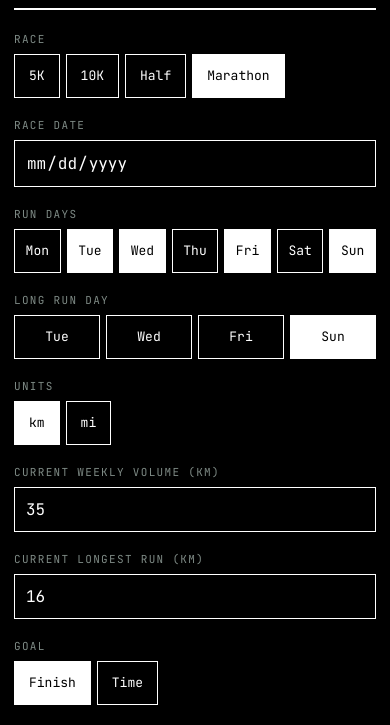
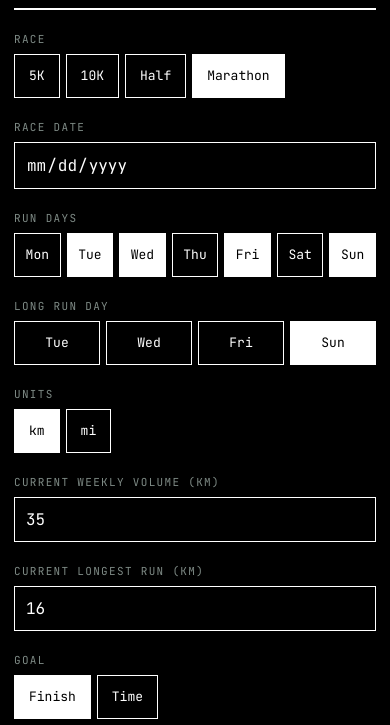
Before and after one commit to bprateeek/plan-run, a plain HTML site: page index.html in a window 390 px wide. Shown: the part 75-800 px from the top of the page. Drawn offline with Linux system fonts and the light colour scheme.

Commit message:
small screen fix

```diff
--- a/index.html
+++ b/index.html
@@ -130,6 +130,12 @@
         gap: 20px;
         grid-template-columns: repeat(auto-fit, minmax(180px, 1fr));
         margin-bottom: 22px;
+      }
+      @media (max-width: 600px) {
+        .grid {
+          grid-template-columns: 1fr;
+          gap: 22px;
+        }
       }
       label.lab {
         font-family: "JetBrains Mono", monospace;
```
